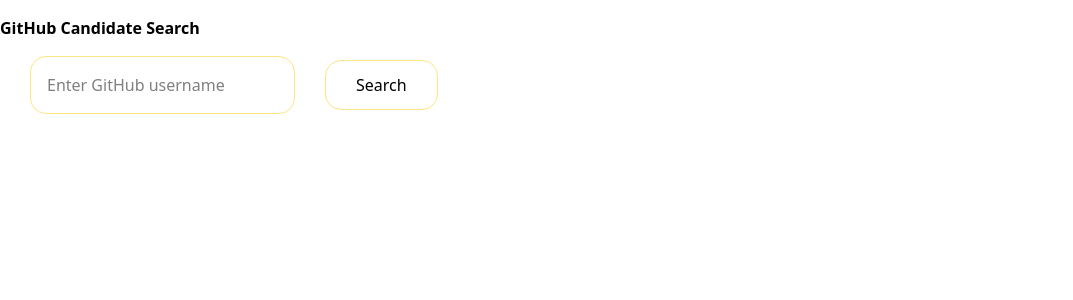
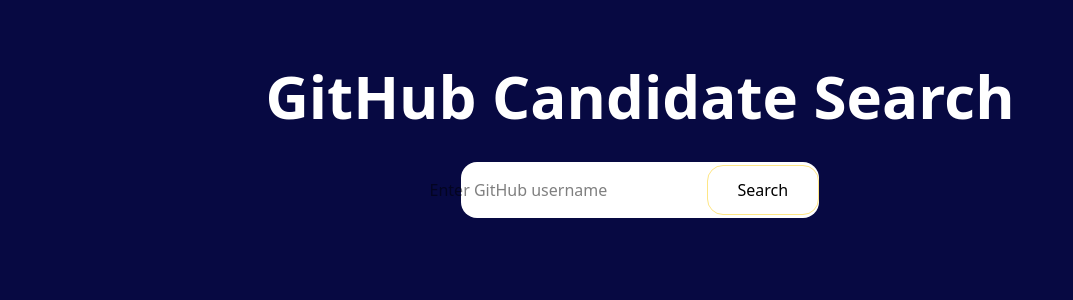
Before and after one commit to niyomufashafabrice/GitHub-Candidate-Search-App, a React (Vite) app: page / in a window 1280 px wide. Shown: the top 300 px of the page, without its empty margins (0-1073 px from the left). Built offline with nearby package versions, Linux system fonts and the light colour scheme.

Commit message:
using teilwind to make sytem look well

```diff
--- a/src/App.jsx
+++ b/src/App.jsx
@@ -1,5 +1,6 @@
 import React, { useState } from 'react'
 import { CiSearch } from "react-icons/ci";
+import { FaExternalLinkAlt } from "react-icons/fa";
 
 const App = () => {
 
@@ -21,11 +22,12 @@
   };
 
   return (
-    <div className="flex justify-center item-center px=[40] h-[600px]">
-      <div className="App container  justify-center">
-      <h1 className=' tetx-4xl font-bold py-4'>GitHub Candidate Search</h1>
+    <div className="flex justify-center item-center py-[50px] px-[40] h-[100vh] bg-[#070942]">
+      <div className="App container   items-center flex flex-col gap-5">
+      <h1 className=' text-6xl font-bold py-4 text-white'>GitHub Candidate Search</h1>
+      <div className='bg-white flex justify-end items-center w-[28%] rounded-2xl'>
       <input
-        className=' border border-amber-200 mx-[30px] p-4 rounded-2xl'
+        className='  mx-[30px] p-4 rounded-2xl focus:outline-none focus:border-none'
         type="text"
         value={username}
         onChange={(e) => setUsername(e.target.value)}
@@ -33,17 +35,20 @@
       />
       <button onClick={handleSearch}
        className='border border-amber-200 px-[30px] py-[12px] rounded-2xl hover:scale-[1.1] hover:bg-amber-200 hover:text-black cursor-pointer'>Search</button>
+      </div>
 
       {error && <p style={{ color: 'red' }}>{error}</p>}
 
       {userData && (
-        <div className="profile mt-[40px]">
+        <div className="profile mt-[40px] bg-white shadow-lg p-6 bg-gradient-to-b from-[#bebad4] to-[#41358aec] w-[60%]">
           <img src={userData.avatar_url} alt="Avatar" width="100" className='rounded-full my-2' />
-          <h2 className='text-xl '>{userData.name || 'No Name Provided'}</h2>
-          <p>{userData.bio || 'No bio'}</p>
-          <p>Public Repos: {userData.public_repos}</p>
-          <p>Followers: {userData.followers}</p>
-          <a href={userData.html_url} target="_blank" rel="noreferrer">View GitHub Profile</a>
+          <h2 className='text-2xl font-bold'>{userData.name || 'No Name Provided'}</h2>
+          <p className='text-lg  font-semibold italic'>{userData.bio || 'No bio'}</p>
+          <div className="border-t border-gray-300 my-4"></div>
+
+          <p className='text-lg font-semibold'>Public Repos: {userData.public_repos}</p>
+          <p className='text-lg font-semibold'>Followers: {userData.followers}</p>
+          <a href={userData.html_url} target="_blank" rel="noreferrer" className='text-lg text-amber-200 flex  flex-row items-center italic gap-2'>View GitHub Profile <FaExternalLinkAlt /></a>
         </div>
       )}
     </div>
```
Also changed, not shown: public/images/pngaaa.com-5008356.png (added).
